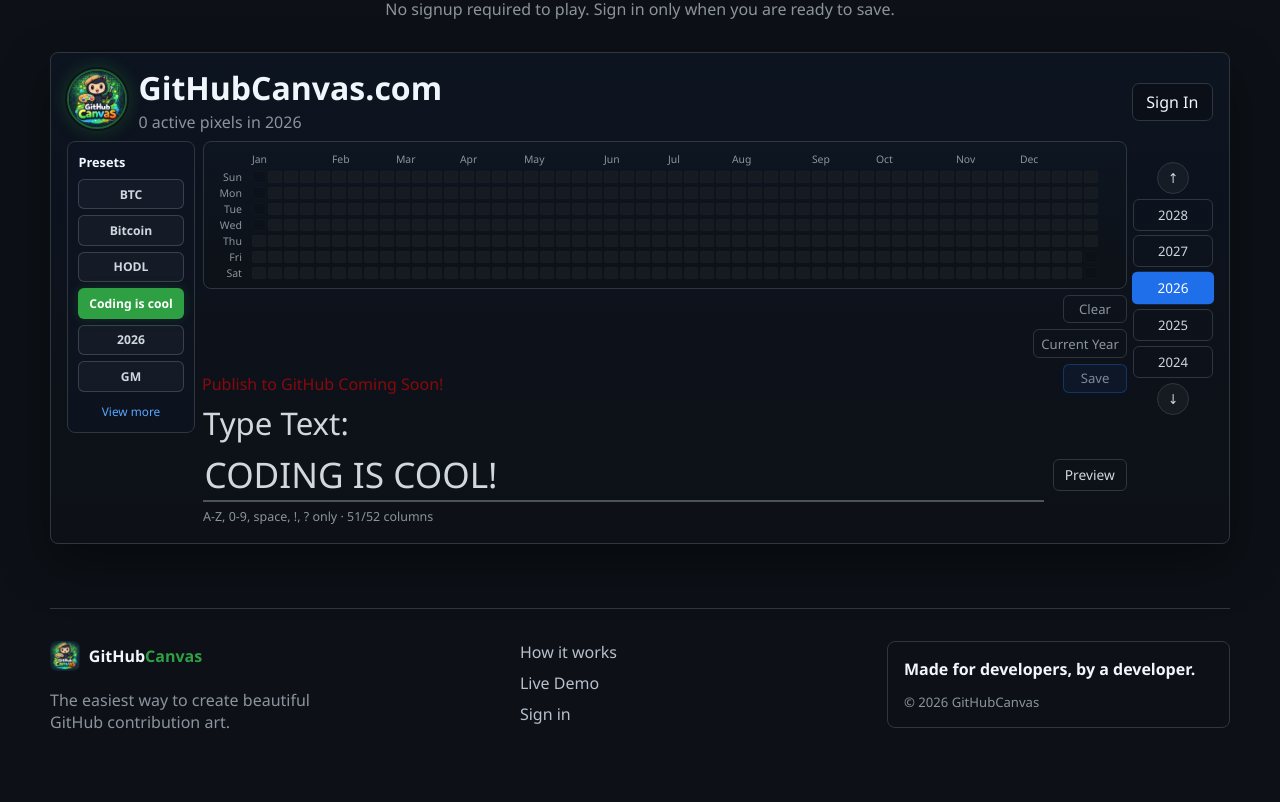
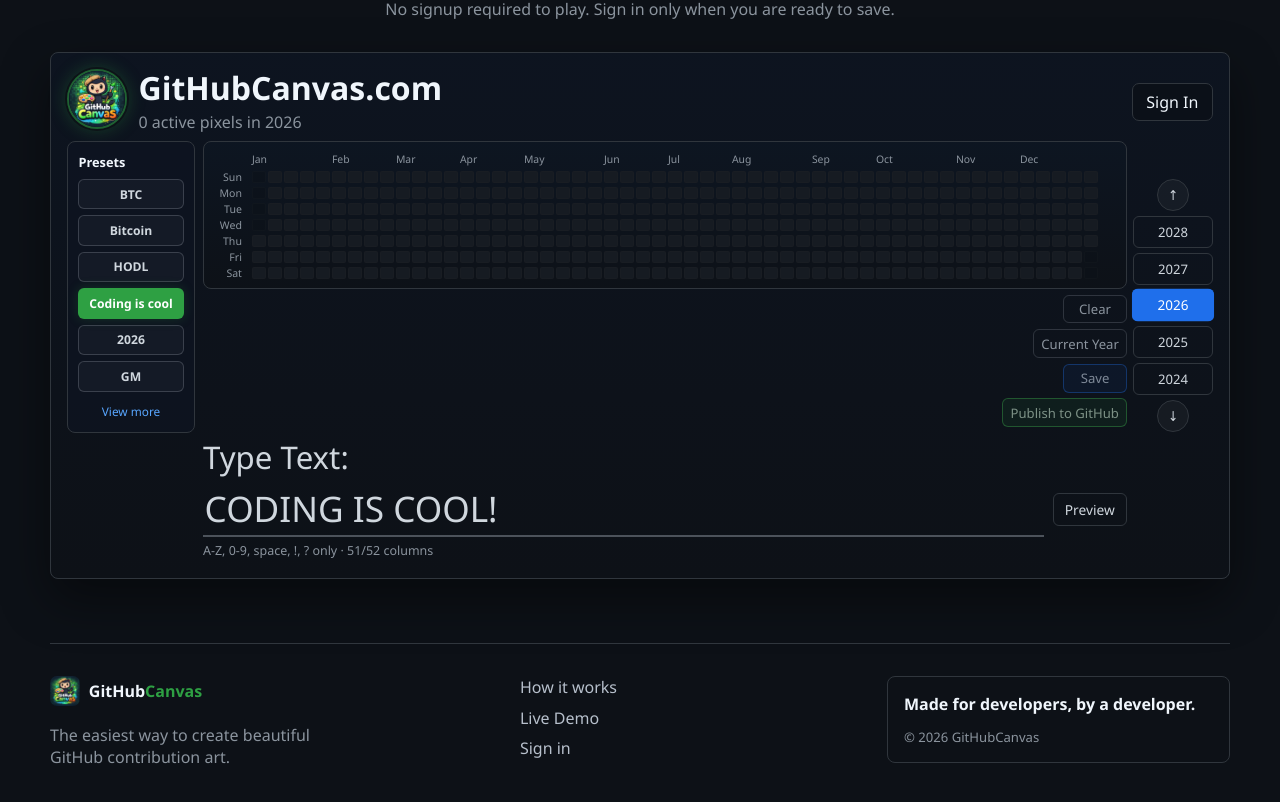
Before and after one commit to ghcanvas/github-canvas, an Angular app: page / in a window 1280 px wide. Shown: the part 1638-2440 px from the top of the page. Before the commit the page ends 2411 px from the top, so only its background shows below. Built offline with nearby package versions, Linux system fonts and the light colour scheme; no server answers.

Commit message:
testing publish to github button

```diff
--- a/src/app/app.html
+++ b/src/app/app.html
@@ -284,10 +284,19 @@
             <button
               type="button"
               class="save-btn"
-              [disabled]="!currentUser || isSavingPlan || isLoadingPlan"
+              [disabled]="!currentUser || isSavingPlan || isPublishingPlan || isLoadingPlan"
               (click)="saveCurrentPlan()"
             >
               {{ saveButtonLabel }}
+            </button>
+
+            <button
+              type="button"
+              class="publish-btn"
+              [disabled]="!currentUser || isPublishingPlan || isSavingPlan || isLoadingPlan"
+              (click)="publishCurrentPlan()"
+            >
+              {{ publishButtonLabel }}
             </button>
           </div>
 
@@ -308,10 +317,17 @@
           {{ isLoadingPlan ? 'Loading saved plan...' : planStatusMessage }}
         </p>
 
+        <p *ngIf="publishStatusMessage" class="publish-status">
+          <ng-container *ngIf="publishedRepoUrl; else publishMessage">
+            Published:
+            <a [href]="publishedRepoUrl" target="_blank" rel="noopener noreferrer">
+              {{ publishedRepoUrl }}
+            </a>
+          </ng-container>
+          <ng-template #publishMessage>{{ publishStatusMessage }}</ng-template>
+        </p>
+
         <div class="text-tools" style="position: relative">
-          <div style="position: absolute; top: -32px; left: -1px; color: red; opacity: 50%">
-            Publish to GitHub Coming Soon!
-          </div>
           <label for="text-preview">Type Text:</label>
           <div class="text-input-row">
             <input
--- a/src/app/app.ts
+++ b/src/app/app.ts
@@ -1,6 +1,6 @@
 import { ChangeDetectorRef, Component, HostListener, OnInit } from '@angular/core';
 import { NgFor, NgIf } from '@angular/common';
-import { MainService, AuthUser, UserPlan } from './services/main-service';
+import { MainService, AuthUser, PublishPlanResponse, UserPlan } from './services/main-service';
 
 interface ContributionCell {
   date: Date;
@@ -106,12 +106,16 @@
   isLoggingOut = false;
   isLoadingPlan = false;
   isSavingPlan = false;
+  isPublishingPlan = false;
   planStatusMessage = '';
+  publishStatusMessage = '';
+  publishedRepoUrl = '';
 
   private isPainting = false;
   private paintValue: boolean | null = null;
   private hasPendingPaintChanges = false;
   private planLoadRequestId = 0;
+  private readonly publishedYears = new Set<number>();
 
   private static buildNoiseCells(columns: number): boolean[] {
     return Array.from({ length: columns * App.DAYS }, (_, index) => {
@@ -242,6 +246,18 @@
     return 'Save';
   }
 
+  get publishButtonLabel(): string {
+    if (this.isPublishingPlan) {
+      return this.isSelectedYearPublished ? 'Updating...' : 'Publishing...';
+    }
+
+    return this.isSelectedYearPublished ? 'Update Published Canvas' : 'Publish to GitHub';
+  }
+
+  get isSelectedYearPublished(): boolean {
+    return this.publishedYears.has(this.selectedYear);
+  }
+
   signIn(): void {
     if (this.showAuthSpinner) {
       return;
@@ -299,6 +315,8 @@
     this.selectedYear = year;
     this.showClearConfirm = false;
     this.planStatusMessage = '';
+    this.publishStatusMessage = '';
+    this.publishedRepoUrl = '';
     this.hydrateYearFromLocal(year);
     this.loadPlanForYear(year);
   }
@@ -356,6 +374,53 @@
       error: () => {
         this.isSavingPlan = false;
         this.planStatusMessage = `Save failed for ${year}.`;
+        this.changeDetectorRef.detectChanges();
+      },
+    });
+  }
+
+  publishCurrentPlan(): void {
+    if (!this.currentUser || this.isPublishingPlan) {
+      this.publishStatusMessage = this.currentUser ? this.publishStatusMessage : 'Sign in to publish.';
+      return;
+    }
+
+    const year = this.selectedYear;
+    const isPublished = this.isSelectedYearPublished;
+    const request = isPublished
+      ? this.mainService.republishPlan(year)
+      : this.mainService.publishPlan(year);
+
+    this.publishStatusMessage = '';
+    this.publishedRepoUrl = '';
+    this.isPublishingPlan = true;
+
+    request.subscribe({
+      next: (response) => {
+        this.isPublishingPlan = false;
+
+        if (year !== this.selectedYear) {
+          this.changeDetectorRef.detectChanges();
+          return;
+        }
+
+        if (!response?.ok) {
+          this.publishStatusMessage = `${isPublished ? 'Update' : 'Publish'} failed for ${year}.`;
+          this.changeDetectorRef.detectChanges();
+          return;
+        }
+
+        this.markYearPublished(year, response);
+        this.changeDetectorRef.detectChanges();
+      },
+      error: () => {
+        this.isPublishingPlan = false;
+        if (year !== this.selectedYear) {
+          this.changeDetectorRef.detectChanges();
+          return;
+        }
+
+        this.publishStatusMessage = `${isPublished ? 'Update' : 'Publish'} failed for ${year}.`;
         this.changeDetectorRef.detectChanges();
       },
     });
@@ -803,6 +868,14 @@
     localStorage.setItem(`${App.TEXT_PREFIX}${year}`, this.sanitizeText(plan.text ?? ''));
   }
 
+  private markYearPublished(year: number, response: PublishPlanResponse): void {
+    this.publishedYears.add(year);
+    this.publishedRepoUrl = response.repo?.url ?? '';
+    this.publishStatusMessage = this.publishedRepoUrl
+      ? `Published ${year}: ${this.publishedRepoUrl}`
+      : response.message;
+  }
+
   private normalizeActiveIsos(value: string[] | string | null | undefined): string[] {
     if (Array.isArray(value)) {
       return value.filter((item): item is string => typeof item === 'string');
--- a/src/app/services/main-service.ts
+++ b/src/app/services/main-service.ts
@@ -25,6 +25,23 @@
 
 export interface SaveUserPlanResponse extends UserPlan {
   ok: boolean;
+}
+
+export interface PublishedRepo {
+  id: number;
+  name: string;
+  fullName: string;
+  url: string;
+  defaultBranch: string;
+  private: boolean;
+}
+
+export interface PublishPlanResponse {
+  ok: boolean;
+  status: string;
+  message: string;
+  plan?: UserPlan;
+  repo?: PublishedRepo;
 }
 
 @Injectable({ providedIn: 'root' })
@@ -66,6 +83,22 @@
       .pipe(catchError(() => of(null)));
   }
 
+  publishPlan(year: number): Observable<PublishPlanResponse | null> {
+    return this.http
+      .post<PublishPlanResponse>(`${this.apiBase}/plans/${year}/publish`, null, {
+        withCredentials: true,
+      })
+      .pipe(catchError(() => of(null)));
+  }
+
+  republishPlan(year: number): Observable<PublishPlanResponse | null> {
+    return this.http
+      .post<PublishPlanResponse>(`${this.apiBase}/plans/${year}/republish`, null, {
+        withCredentials: true,
+      })
+      .pipe(catchError(() => of(null)));
+  }
+
   logOut(): void {
     this.currentUserSubject.next(null);
     window.location.href = `${this.apiBase}/auth/logout`;
--- a/src/styles.css
+++ b/src/styles.css
@@ -823,7 +823,8 @@
 }
 
 .clear-btn,
-.save-btn {
+.save-btn,
+.publish-btn {
   min-width: 64px;
   border-radius: 6px;
   padding: 0.28rem 0.45rem;
@@ -843,6 +844,12 @@
   color: #dbeafe;
 }
 
+.publish-btn {
+  border: 1px solid rgba(63, 185, 80, 0.7);
+  background: rgba(46, 160, 67, 0.16);
+  color: #d7f8de;
+}
+
 .clear-btn:hover {
   border-color: #8b949e7a;
   color: var(--text);
@@ -853,7 +860,13 @@
   background: rgba(31, 111, 235, 0.2);
 }
 
-.save-btn:disabled {
+.publish-btn:hover:not(:disabled) {
+  border-color: #3fb950;
+  background: rgba(46, 160, 67, 0.24);
+}
+
+.save-btn:disabled,
+.publish-btn:disabled {
   opacity: 0.55;
   cursor: default;
 }
@@ -902,6 +915,20 @@
   font-size: 0.78rem;
   color: var(--muted);
   text-align: right;
+}
+
+.publish-status {
+  align-self: flex-end;
+  max-width: min(100%, 28rem);
+  margin-top: 0.3rem;
+  font-size: 0.78rem;
+  color: #8ddb8c;
+  text-align: right;
+  overflow-wrap: anywhere;
+}
+
+.publish-status a {
+  color: #7ee787;
 }
 
 .text-tools {
@@ -1285,11 +1312,13 @@
   }
 
   .clear-btn,
-  .save-btn {
+  .save-btn,
+  .publish-btn {
     min-width: 5.8rem;
   }
 
-  .plan-status {
+  .plan-status,
+  .publish-status {
     font-size: 0.72rem;
   }
 
@@ -1436,7 +1465,8 @@
   }
 
   .clear-btn,
-  .save-btn {
+  .save-btn,
+  .publish-btn {
     min-width: 5.25rem;
     font-size: 0.78rem;
   }
```
